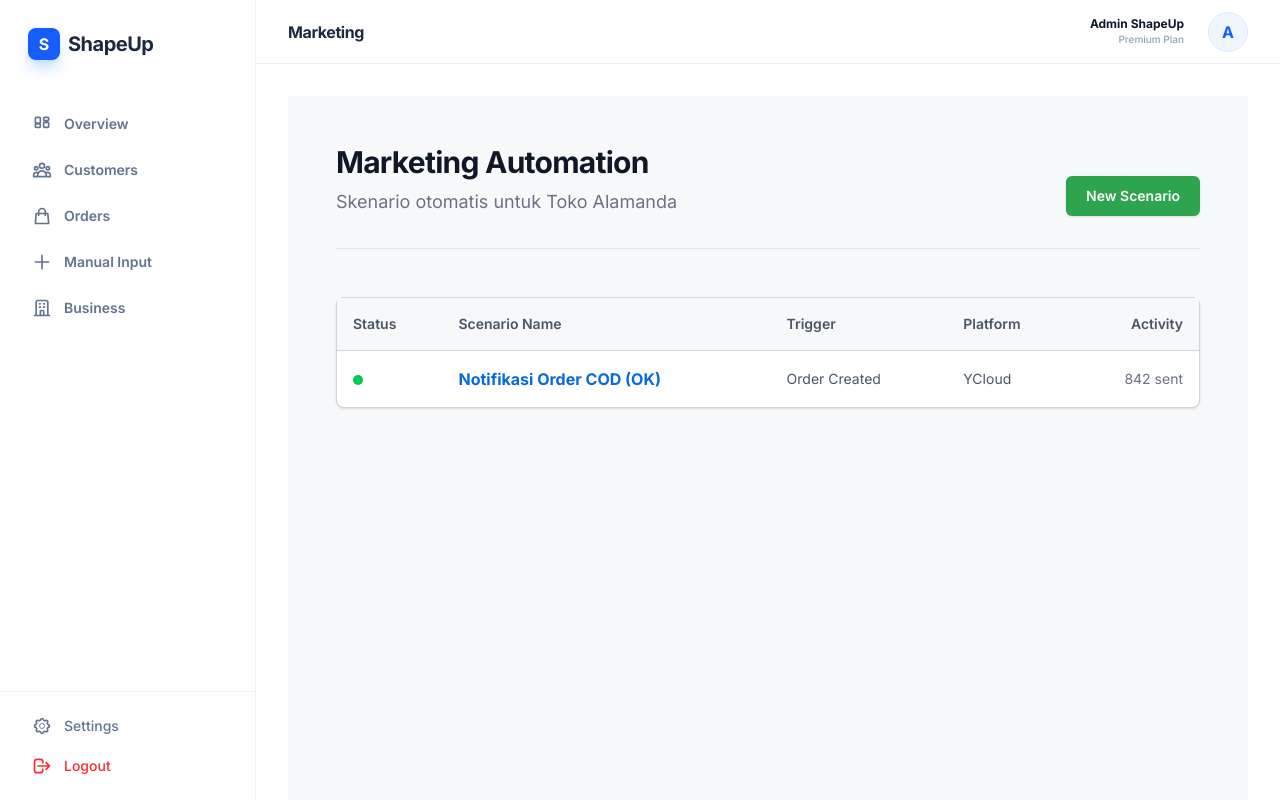
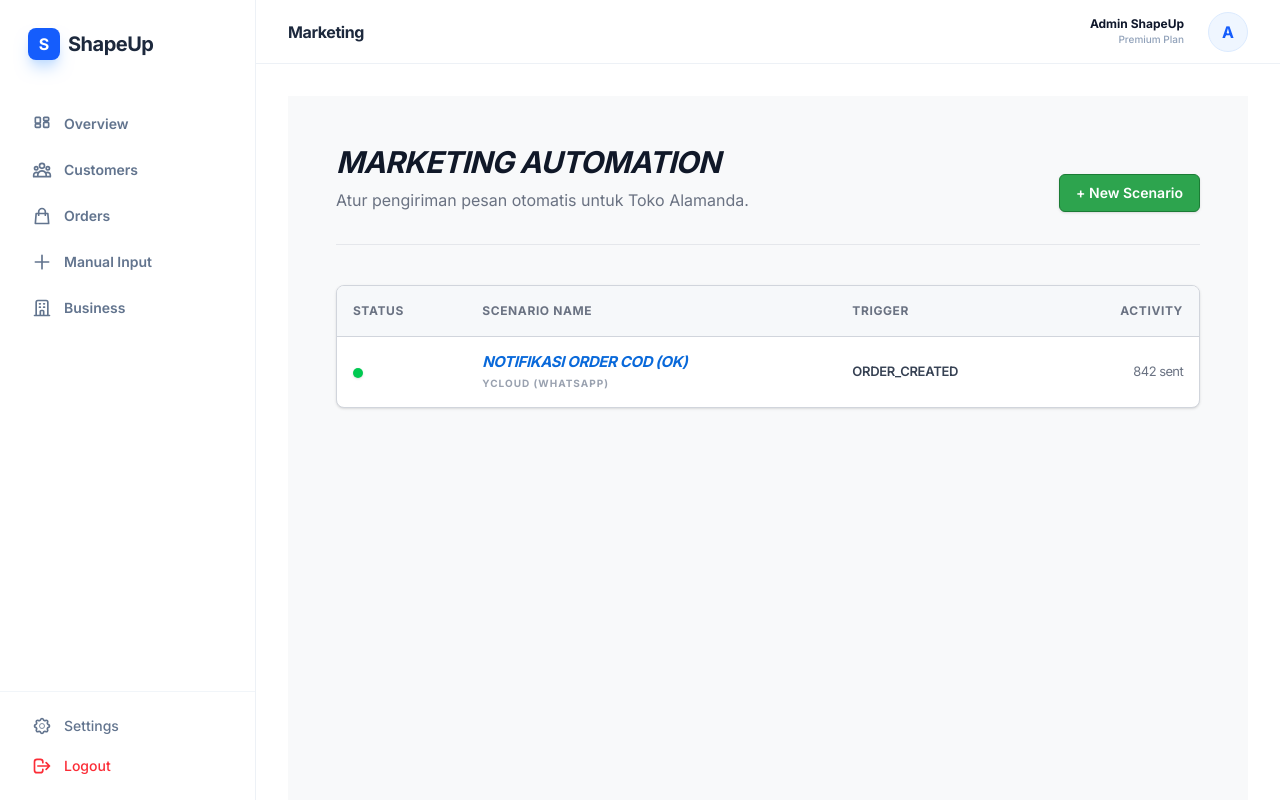
Before and after one commit to faizalamanda/shapeup-crm, a Next.js app: page /marketing in a window 1280 px wide. Built offline with nearby package versions, Linux system fonts and the light colour scheme; no server answers.

Commit message:
desain tampilan marketing automation

```diff
--- a/app/marketing/components/MarketingAutomation.tsx
+++ b/app/marketing/components/MarketingAutomation.tsx
@@ -1,116 +1,90 @@
 "use client"
-import { useState } from 'react'
+import { Card } from '@/components/ui/Card'
+import { Button } from '@/components/ui/Button'
+import { Input, TextArea } from '@/components/ui/Input'
 
-export default function MarketingAutomation() {
-  const [isModalOpen, setIsModalOpen] = useState(false)
+export default function MarketingAutomation({ isModalOpen, setIsModalOpen }: any) {
+  return (
+    <div className="space-y-8">
 
-  return (
-    <div className="p-12 max-w-6xl mx-auto font-sans text-[#333] antialiased">
-
-      {/* HEADER - Style Basecamp: Bersih & Langsung ke Inti */}
-      <header className="mb-12 border-b border-gray-200 pb-8 flex justify-between items-end">
-        <div>
-          <h1 className="text-3xl font-bold text-gray-900 tracking-tight">Marketing Automation</h1>
-          <p className="text-gray-500 mt-2 text-lg">Skenario otomatis untuk Toko Alamanda</p>
-        </div>
-        <button
-          onClick={() => setIsModalOpen(true)}
-          className="bg-[#2da44e] hover:bg-[#2c974b] text-white px-5 py-2.5 rounded-md font-semibold text-sm shadow-sm transition-all"
-        >
-          New Scenario
-        </button>
-      </header>
-
-      {/* LIST TABLE - Style: Card based / Clean Lines */}
-      <div className="bg-white border border-gray-300 rounded-lg shadow-sm">
-        <div className="overflow-x-auto">
+      {/* TABLE LIST - Style Basecamp: Clean & High Contrast */}
+      <Card>
+        <div className="overflow-x-auto -m-4">
           <table className="w-full text-left">
             <thead>
               <tr className="bg-[#f6f8fa] border-b border-gray-300">
-                <th className="p-4 text-sm font-semibold text-gray-600">Status</th>
-                <th className="p-4 text-sm font-semibold text-gray-600">Scenario Name</th>
-                <th className="p-4 text-sm font-semibold text-gray-600">Trigger</th>
-                <th className="p-4 text-sm font-semibold text-gray-600">Platform</th>
-                <th className="p-4 text-sm font-semibold text-gray-600 text-right">Activity</th>
+                <th className="p-4 text-[12px] font-bold text-gray-500 uppercase tracking-wider">Status</th>
+                <th className="p-4 text-[12px] font-bold text-gray-500 uppercase tracking-wider text-nowrap">Scenario Name</th>
+                <th className="p-4 text-[12px] font-bold text-gray-500 uppercase tracking-wider text-nowrap">Trigger</th>
+                <th className="p-4 text-[12px] font-bold text-gray-500 uppercase tracking-wider text-right text-nowrap">Activity</th>
               </tr>
             </thead>
             <tbody className="divide-y divide-gray-200">
-              <tr className="hover:bg-blue-50/30 transition-colors cursor-pointer">
-                <td className="p-4"><span className="inline-block w-2.5 h-2.5 bg-green-500 rounded-full"></span></td>
-                <td className="p-4 font-bold text-[#0969da] text-md">Notifikasi Order COD (OK)</td>
-                <td className="p-4 text-sm text-gray-600">Order Created</td>
-                <td className="p-4 text-sm text-gray-600">YCloud</td>
-                <td className="p-4 text-sm text-gray-500 text-right font-mono">842 sent</td>
+              <tr className="hover:bg-blue-50/40 transition-all cursor-pointer">
+                <td className="p-4">
+                  <span className="inline-block w-2.5 h-2.5 bg-green-500 rounded-full shadow-sm"></span>
+                </td>
+                <td className="p-4">
+                  <p className="font-bold text-[#0969da] text-[15px] italic uppercase tracking-tight leading-tight">Notifikasi Order COD (OK)</p>
+                  <p className="text-[10px] text-gray-400 font-bold uppercase tracking-widest mt-1">YCloud (WhatsApp)</p>
+                </td>
+                <td className="p-4 text-[13px] text-gray-700 font-semibold tracking-tight uppercase">Order_Created</td>
+                <td className="p-4 text-[13px] text-gray-500 text-right font-mono tracking-tighter tabular-nums">842 sent</td>
               </tr>
             </tbody>
           </table>
         </div>
-      </div>
+      </Card>
 
-      {/* --- MODAL (Basecamp Style: Centered Card, Clear Inputs) --- */}
+      {/* MODAL SECTION */}
       {isModalOpen && (
-        <div className="fixed inset-0 z-50 flex items-start justify-center bg-[#444]/40 backdrop-blur-[2px] pt-20">
-          <div className="bg-white w-full max-w-xl rounded-lg shadow-2xl border border-gray-400 overflow-hidden animate-in slide-in-from-top-4 duration-200">
+        <div className="fixed inset-0 z-50 flex items-start justify-center bg-[#444]/40 backdrop-blur-[2px] pt-20 p-4">
+          <div className="bg-white w-full max-w-xl rounded-lg shadow-2xl border border-gray-400 overflow-hidden animate-in fade-in zoom-in duration-200">
 
             <div className="p-6 bg-[#f9f9f9] border-b border-gray-200 flex justify-between items-center">
-              <h2 className="text-xl font-bold text-gray-800">Set up new scenario</h2>
-              <button onClick={() => setIsModalOpen(false)} className="text-gray-400 hover:text-gray-600 text-2xl">×</button>
+              <h2 className="text-xl font-bold text-gray-800 tracking-tight italic uppercase">Scenario Config</h2>
+              <button onClick={() => setIsModalOpen(false)} className="text-gray-400 hover:text-gray-600 text-2xl font-light">×</button>
             </div>
 
             <div className="p-8 space-y-6">
-              {/* Field Group */}
-              <div>
-                <label className="block text-sm font-bold text-gray-700 mb-2">Scenario Name</label>
-                <input type="text" placeholder="e.g. Follow up Semarang COD" className="w-full p-2.5 border border-gray-300 rounded shadow-sm focus:ring-2 focus:ring-blue-500 focus:border-blue-500 outline-none text-md" />
-              </div>
+              <Input label="Scenario Name" placeholder="CONTOH: FOLLOW UP COD SEMARANG" />
 
-              <div className="grid grid-cols-2 gap-4">
-                <div>
-                  <label className="block text-sm font-bold text-gray-700 mb-2">Trigger Event</label>
-                  <select className="w-full p-2.5 border border-gray-300 rounded shadow-sm bg-white text-sm font-medium">
-                    <option>Order Created</option>
-                    <option>Order Completed</option>
+              <div className="grid grid-cols-2 gap-5">
+                <div className="space-y-2">
+                  <label className="text-[12px] font-bold text-gray-500 uppercase tracking-wider italic">Trigger Event</label>
+                  <select className="w-full p-2.5 border border-gray-300 rounded shadow-sm bg-white text-sm font-semibold outline-none focus:ring-2 focus:ring-blue-500 appearance-none">
+                    <option>ORDER_CREATED</option>
+                    <option>ORDER_COMPLETED</option>
                   </select>
                 </div>
-                <div>
-                  <label className="block text-sm font-bold text-gray-700 mb-2">Platform</label>
-                  <select className="w-full p-2.5 border border-gray-300 rounded shadow-sm bg-white text-sm font-medium">
-                    <option>YCloud (WhatsApp)</option>
-                    <option>Email</option>
+                <div className="space-y-2">
+                  <label className="text-[12px] font-bold text-gray-500 uppercase tracking-wider italic">Platform</label>
+                  <select className="w-full p-2.5 border border-gray-300 rounded shadow-sm bg-white text-sm font-semibold outline-none focus:ring-2 focus:ring-blue-500 appearance-none">
+                    <option>YCLOUD (WHATSAPP)</option>
+                    <option>EMAIL (RESEND)</option>
                   </select>
                 </div>
               </div>
 
-              {/* Segmentation Box - Clean & Subtle */}
-              <div className="p-5 bg-blue-50/50 border border-blue-100 rounded-md">
-                <h4 className="text-xs font-bold uppercase tracking-wider text-blue-700 mb-3">Targeting (Optional)</h4>
-                <div className="grid grid-cols-2 gap-4">
-                   <input type="number" placeholder="Min. Spend (Rp)" className="p-2 border border-gray-300 rounded text-sm" />
-                   <input type="text" placeholder="City Filter" className="p-2 border border-gray-300 rounded text-sm" />
-                </div>
-              </div>
+              <TextArea label="Message Template" placeholder="Hi {{nama}}, terima kasih..." />
 
-              <div>
-                <label className="block text-sm font-bold text-gray-700 mb-2">Message Template</label>
-                <textarea rows={4} placeholder="Hi {{nama}}, ..." className="w-full p-3 border border-gray-300 rounded shadow-sm text-md font-sans"></textarea>
-                <p className="text-[11px] text-gray-500 mt-2 font-medium">Available tags: <span className="text-blue-600 underline cursor-pointer">{"{{nama}}"}</span>, <span className="text-blue-600 underline cursor-pointer">{"{{total}}"}</span></p>
+              <div className="flex gap-2 text-[10px] font-bold text-blue-600 uppercase tracking-widest border-t border-gray-100 pt-4">
+                <span className="cursor-pointer hover:underline underline-offset-4">{"{{nama}}"}</span>
+                <span className="text-gray-300">|</span>
+                <span className="cursor-pointer hover:underline underline-offset-4">{"{{total}}"}</span>
+                <span className="text-gray-300">|</span>
+                <span className="cursor-pointer hover:underline underline-offset-4">{"{{no_order}}"}</span>
               </div>
             </div>
 
-            {/* Footer - Style Basecamp (Green for Go) */}
             <div className="p-6 bg-[#f9f9f9] border-t border-gray-200 flex gap-3">
-              <button className="bg-[#2da44e] hover:bg-[#2c974b] text-white px-6 py-2.5 rounded shadow-sm font-bold text-sm transition-all">
-                Save & Activate
-              </button>
-              <button onClick={() => setIsModalOpen(false)} className="text-gray-600 hover:text-gray-900 px-4 py-2.5 font-semibold text-sm">
-                Discard
-              </button>
+              <Button onClick={() => {}} variant="primary">Save & Activate</Button>
+              <Button onClick={() => setIsModalOpen(false)} variant="outline">Cancel</Button>
             </div>
 
           </div>
         </div>
       )}
-
     </div>
   )
 }
--- a/app/marketing/page.tsx
+++ b/app/marketing/page.tsx
@@ -1,12 +1,29 @@
-import MarketingAutomation from './components/MarketingAutomation'
-
+"use client"
+import { useState } from 'react'
+import MarketingAutomation from './components/MarketingAutomation' // Path ke sub-folder components lokal
+import { PageHeader } from '@/components/ui/PageHeader' // UI Kit di root
+import { Button } from '@/components/ui/Button'
 
 export default function MarketingPage() {
+  const [isModalOpen, setIsModalOpen] = useState(false)
+
   return (
-    <main className="min-h-screen bg-[#f8f9fa]">
-      {/* Container utama agar konten tidak terlalu mepet ke pinggir layar */}
-      <div className="max-w-7xl mx-auto">
-        <MarketingAutomation />
+    <main className="min-h-screen bg-[#f8f9fa] p-12 font-sans antialiased">
+      <div className="max-w-6xl mx-auto">
+        <PageHeader
+          title="Marketing Automation"
+          description="Atur pengiriman pesan otomatis untuk Toko Alamanda."
+          action={
+            <Button onClick={() => setIsModalOpen(true)}>
+              + New Scenario
+            </Button>
+          }
+        />
+
+        <MarketingAutomation
+          isModalOpen={isModalOpen}
+          setIsModalOpen={setIsModalOpen}
+        />
       </div>
     </main>
   )
--- /dev/null
+++ b/components/ui/Button.tsx
@@ -0,0 +1,22 @@
+type ButtonProps = {
+  children: React.ReactNode;
+  variant?: 'primary' | 'secondary' | 'outline' | 'danger';
+  onClick?: () => void;
+  className?: string;
+};
+
+export const Button = ({ children, variant = 'primary', onClick, className }: ButtonProps) => {
+  const base = "px-4 py-2 rounded-md font-semibold text-sm transition-all shadow-sm active:scale-95";
+  const styles = {
+    primary: "bg-[#2da44e] hover:bg-[#2c974b] text-white border border-[#1b7c35]",
+    secondary: "bg-[#f6f8fa] hover:bg-[#f3f4f6] text-[#24292f] border border-gray-300",
+    outline: "bg-transparent hover:bg-gray-50 text-gray-600 border border-gray-300",
+    danger: "bg-[#cf222e] hover:bg-[#b6020d] text-white border border-[#a40e18]",
+  };
+
+  return (
+    <button onClick={onClick} className={`${base} ${styles[variant]} ${className}`}>
+      {children}
+    </button>
+  );
+};
--- /dev/null
+++ b/components/ui/Card.tsx
@@ -0,0 +1,13 @@
+export const Card = ({ children, title, footer, className }: { children: React.ReactNode; title?: string; footer?: React.ReactNode; className?: string }) => {
+  return (
+    <div className={`bg-white border border-gray-300 rounded-lg shadow-sm overflow-hidden ${className}`}>
+      {title && (
+        <div className="bg-[#f6f8fa] border-b border-gray-300 p-4 font-bold text-gray-700 text-sm">
+          {title}
+        </div>
+      )}
+      <div className="p-4">{children}</div>
+      {footer && <div className="bg-[#f9f9f9] border-t border-gray-200 p-4">{footer}</div>}
+    </div>
+  );
+};
--- /dev/null
+++ b/components/ui/Input.tsx
@@ -0,0 +1,31 @@
+type InputProps = React.InputHTMLAttributes<HTMLInputElement> & {
+  label?: string;
+};
+
+export const Input = ({ label, ...props }: InputProps) => {
+  return (
+    <div className="w-full">
+      {label && (
+        <label className="block text-sm font-bold text-gray-700 mb-2 whitespace-nowrap">
+          {label}
+        </label>
+      )}
+      <input
+        {...props}
+        className="w-full p-2.5 border border-gray-300 rounded shadow-sm focus:ring-2 focus:ring-blue-500 focus:border-blue-500 outline-none text-[15px] font-medium text-gray-800 transition-all placeholder:text-gray-400"
+      />
+    </div>
+  );
+};
+
+export const TextArea = ({ label, ...props }: React.TextareaHTMLAttributes<HTMLTextAreaElement> & { label?: string }) => {
+    return (
+      <div className="w-full">
+        {label && <label className="block text-sm font-bold text-gray-700 mb-2">{label}</label>}
+        <textarea
+          {...props}
+          className="w-full p-3 border border-gray-300 rounded shadow-sm text-[15px] font-sans outline-none focus:ring-2 focus:ring-blue-500 min-h-[100px]"
+        />
+      </div>
+    );
+  };
--- /dev/null
+++ b/components/ui/PageHeader.tsx
@@ -0,0 +1,11 @@
+export const PageHeader = ({ title, description, action }: { title: string; description?: string; action?: React.ReactNode }) => {
+  return (
+    <header className="mb-10 border-b border-gray-200 pb-8 flex justify-between items-end">
+      <div>
+        <h1 className="text-3xl font-bold text-gray-900 tracking-tight italic uppercase">{title}</h1>
+        {description && <p className="text-gray-500 mt-2 text-md">{description}</p>}
+      </div>
+      {action && <div>{action}</div>}
+    </header>
+  );
+};
```
